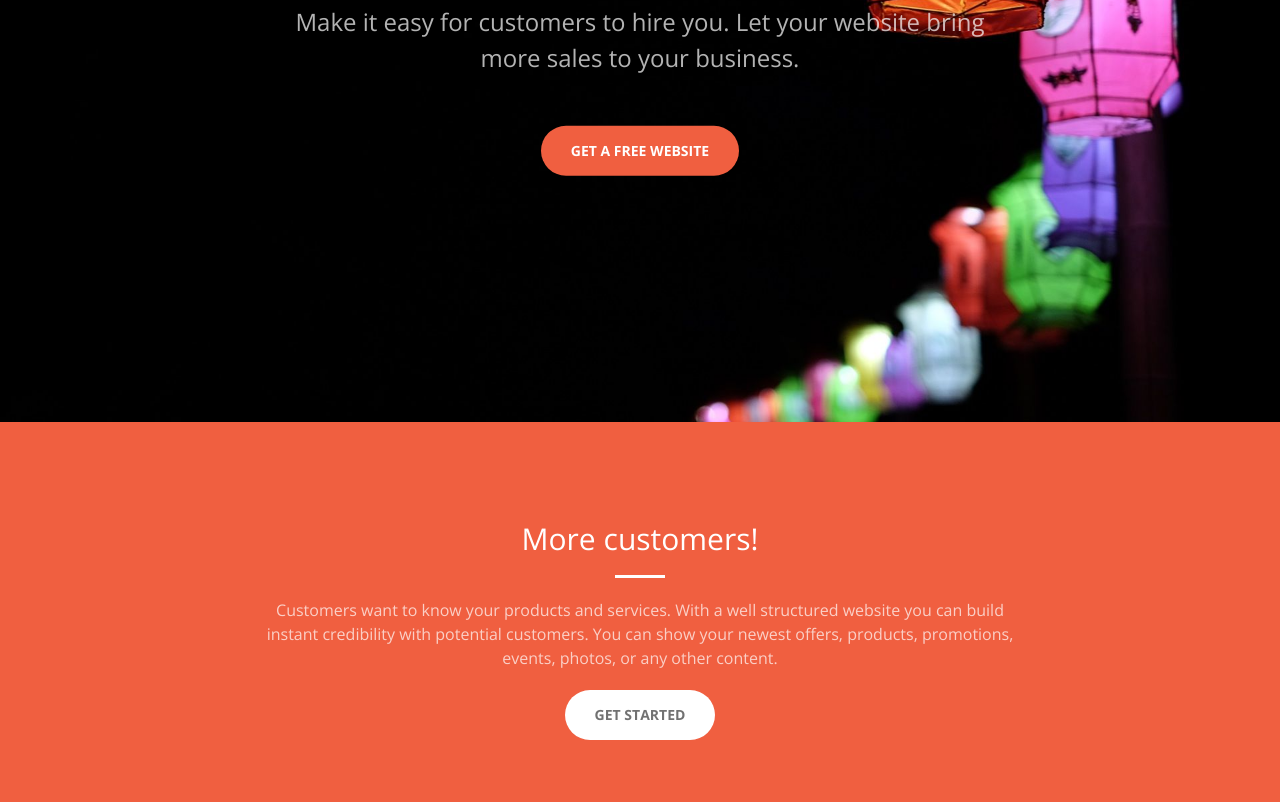
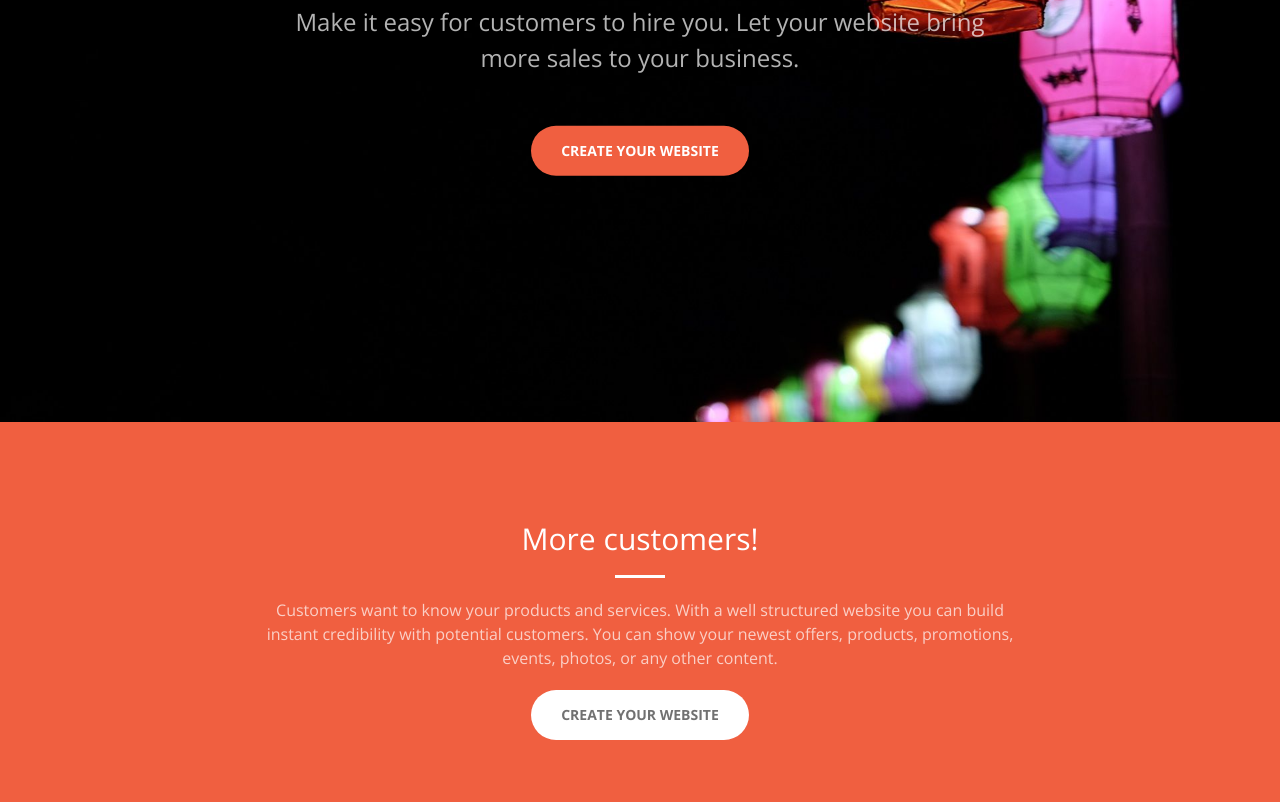
Before and after one commit to cooltaiwanesesam/cooltaiwanesesam.github.io, a plain HTML site: page index.html in a window 1280 px wide. Shown: the part 378-1180 px from the top of the page. Drawn offline with nearby package versions, Linux system fonts and the light colour scheme; some packages are replaced by stand-ins of ours.

Commit message:
Update index.html

```diff
--- a/index.html
+++ b/index.html
@@ -98,7 +98,7 @@
                 <p>Make it easy for customers to hire you. Let your website bring more sales to your business.</p>
 
 
-                <a href="//goo.gl/forms/qftCc828PrVWZa0u1" class="btn btn-primary btn-xl wow tada">Get a free website</a>
+                <a href="//goo.gl/forms/qftCc828PrVWZa0u1" class="btn btn-primary btn-xl wow tada">Create your website</a>
 
         </div>
     </div>
@@ -122,7 +122,7 @@
                     <p class="text-faded">Customers want to know your products and services. With a well structured website you can build instant credibility with potential customers. You can show your newest offers, products, promotions, events, photos, or any other content.</p>
 
 
-                    <a href="//goo.gl/forms/qftCc828PrVWZa0u1" class="btn btn-default btn-xl">Get started</a>
+                    <a href="//goo.gl/forms/qftCc828PrVWZa0u1" class="btn btn-default btn-xl">Create your website</a>
 
             </div>
         </div>
@@ -299,7 +299,7 @@
         <div class="call-to-action">
             <h2>Get your website and make more sales</h2>
 
-                <a href="//goo.gl/forms/qftCc828PrVWZa0u1" class="btn btn-default btn-xl wow tada">Get a free website</a>
+                <a href="//goo.gl/forms/qftCc828PrVWZa0u1" class="btn btn-default btn-xl wow tada">Create your website</a>
 
         </div>
     </div>
```
